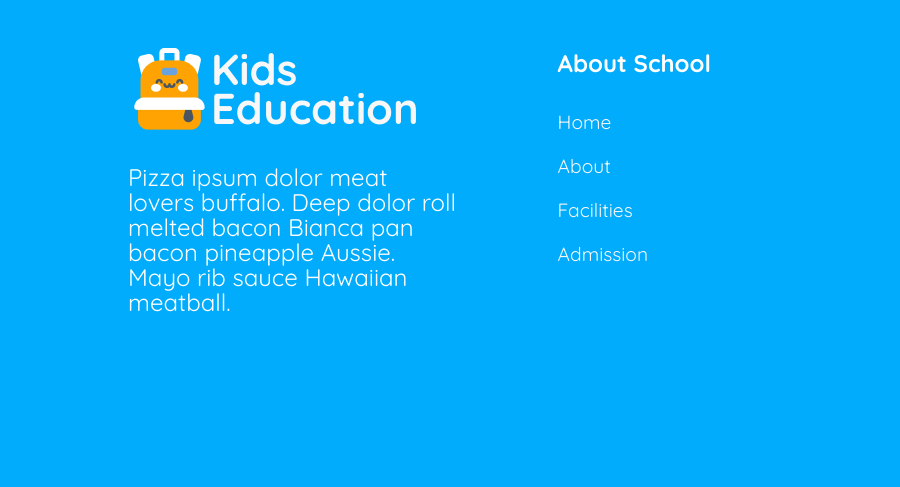
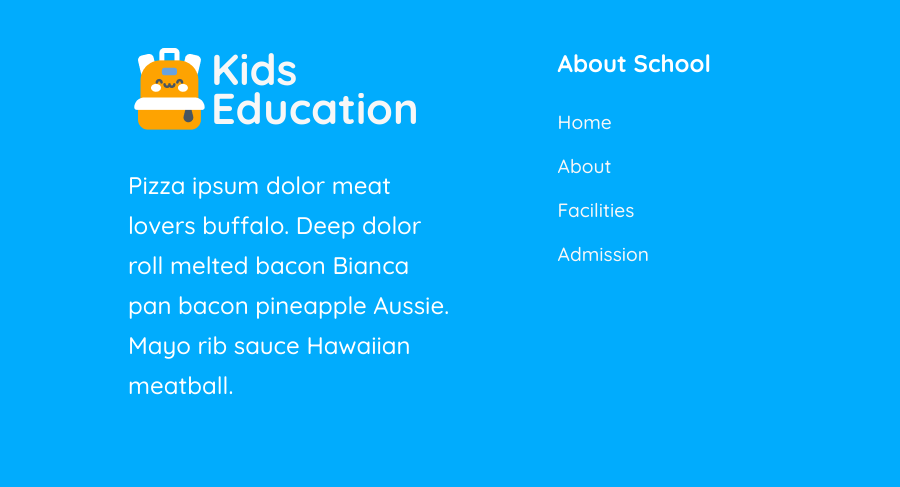
Before and after one commit to mdkamranhossain/assignment-2, a plain HTML site: page index.html in a window 1280 px wide. Shown: the part 2693-3180 px from the top of the page, 0-900 px from the left. Drawn offline with Linux system fonts and the light colour scheme.

Commit message:
font bold

```diff
--- a/style.css
+++ b/style.css
@@ -481,8 +481,8 @@ footer{
     color: rgb(255, 255, 255);
     font-family: var(--font-primary);
     font-size: 1.5rem;
-    font-weight: 400;
-    line-height: 25px;
+    font-weight: 500;
+    line-height: 40px;
 }
 .footer-menu h2, .footer-social h2{
     font-family: var(--font-primary);
@@ -499,6 +499,7 @@ footer{
     color: var(--color-white);
     font-family: var(--font-primary);
     font-size: 1.2rem;
+    font-weight: 500;
 }
 
 .footer-social ul li{
@@ -506,6 +507,7 @@ footer{
     margin-right: 10px;
     cursor: pointer;
 }
+
 
 
 
```
